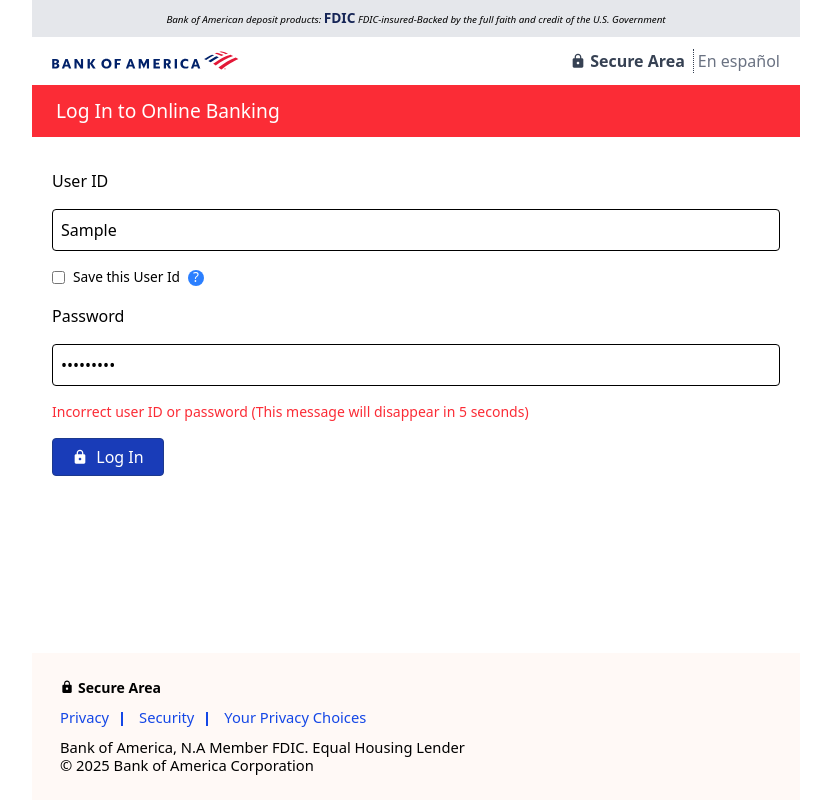
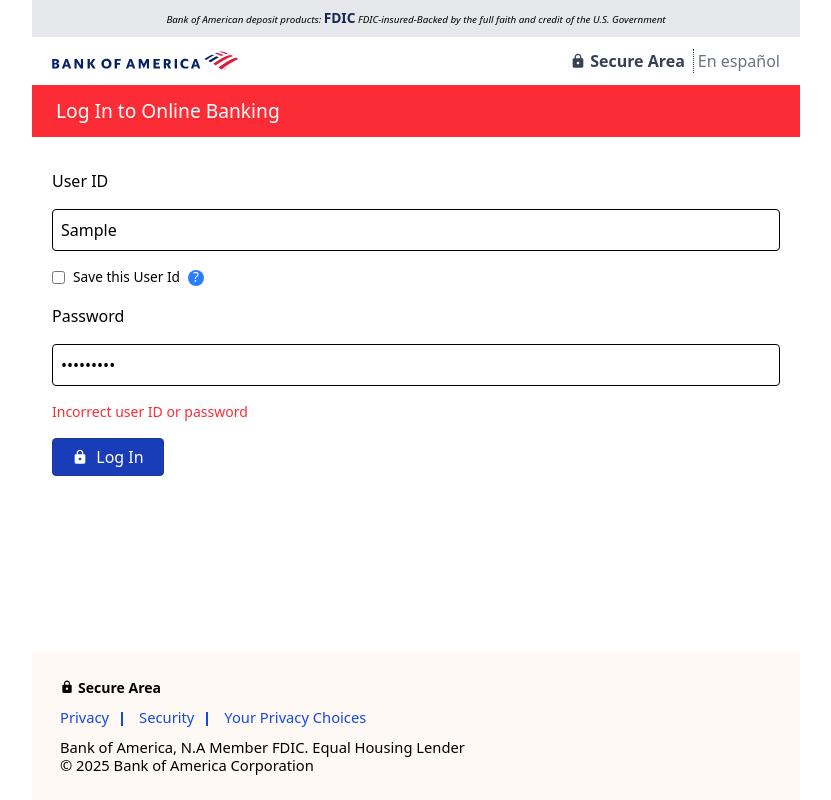
Before and after one commit to OmodaraAyo/man-of-the-people, a React (Vite) app: page / in a window 1280 px wide. Both pictures are taken after typing "Sample", "Sample123" into the empty fields and a click on the button "Log In". Shown: the whole page, without its empty margins (224-1055 px from the left). Built offline with nearby package versions, Linux system fonts and the light colour scheme.

Commit message:
working...

```diff
--- a/src/auth/Login.jsx
+++ b/src/auth/Login.jsx
@@ -15,7 +15,6 @@
   const navigate = useNavigate();
   const { login, logout } = useAuth();
 
-  // Load saved user ID from localStorage when component mounts
   useEffect(() => {
     const savedUserId = localStorage.getItem("savedUserId");
     if (savedUserId) {
@@ -24,12 +23,11 @@
     }
   }, []);
 
-  // Function to hide the error message after a delay
   const hideErrorMessage = () => {
     const timer = setTimeout(() => {
       setError("");
     }, 5000); // 5 seconds delay
-    return () => clearTimeout(timer); // Cleanup the timer on unmount
+    return () => clearTimeout(timer);
   };
 
   const handleSubmit = (e) => {
@@ -46,7 +44,7 @@
       navigate("/home/account");
     } else {
       setError("Incorrect user ID or password");
-      hideErrorMessage(); // Start the countdown to hide the error message
+      hideErrorMessage();
     }
   };
 
@@ -135,7 +133,7 @@
           {/* Error message */}
           {error && (
             <p className="text-red-500 text-sm">
-              {error} (This message will disappear in 5 seconds)
+              {error}
             </p>
           )}
 
```
